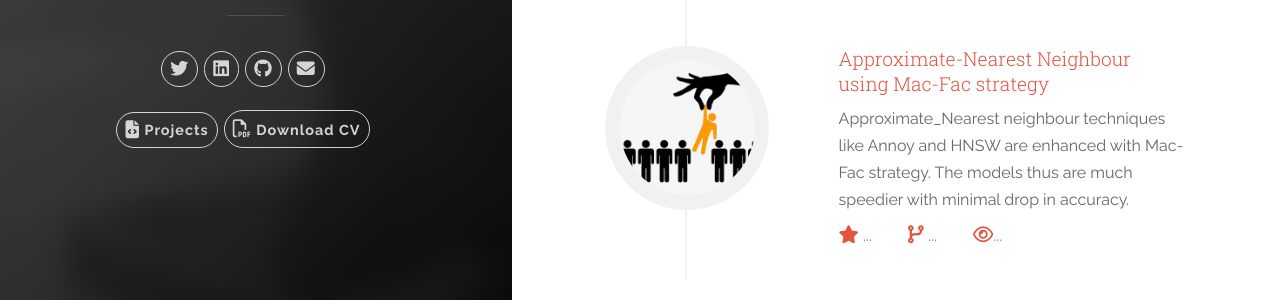
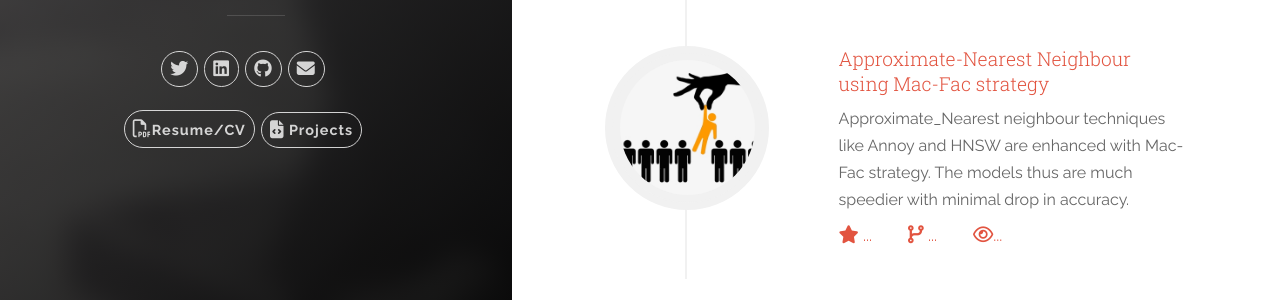
Before and after one commit to vivekmahato/vivekmahato.github.io, a Jekyll site: the page built from index.html, in a window 1280 px wide. Shown: the part 538-838 px from the top of the page. Built offline with Jekyll 4.4.1, drawn with Linux system fonts in a browser that asks for light colours; nearby versions of some CDN libraries; comment, search, counter and statistics services are not loaded.

Commit message:
adding CV

```diff
--- a/_includes/header.html
+++ b/_includes/header.html
@@ -89,8 +89,8 @@
           <nav class="cover-navigation navigation--social">
             <ul class="navigation">
               <!--<li class="navigation__item"><a href="{{ site.baseurl }}/#" title="link to Tweets" class="panel-button"><i class="icon icon-social-twitter"></i>&nbsp;Tweets</a></li>-->
-              <li class="navigation__item"><a href="{{ site.baseurl }}/#projects" title="link to Github Projects" class="panel-button projects-button"><i class="fas fa-file-code fa-lg"></i>&nbsp;Projects</a></li>
-              <li class="navigation__item"><a href="files/Vivek Mahato_Resume.pdf" title="Resume/CV"><i class="far fa-file-pdf"></i></i>&nbsp;Download CV</a></li>
+                <li class="navigation__item"><a href="files/Vivek Mahato_Resume.pdf" title="Resume"><i class="far fa-file-pdf"></i></i>Resume/CV</a></li>
+                <li class="navigation__item"><a href="{{ site.baseurl }}/#projects" title="link to Github Projects" class="panel-button projects-button"><i class="fas fa-file-code fa-lg"></i>&nbsp;Projects</a></li>
             </ul>
           </nav>
 
```
